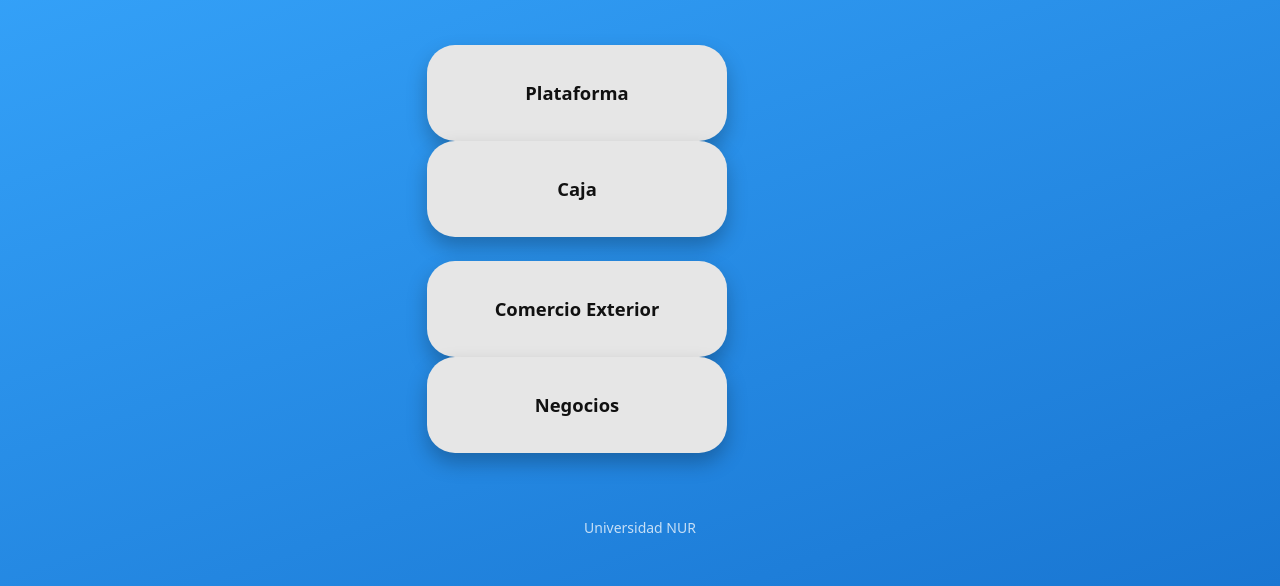
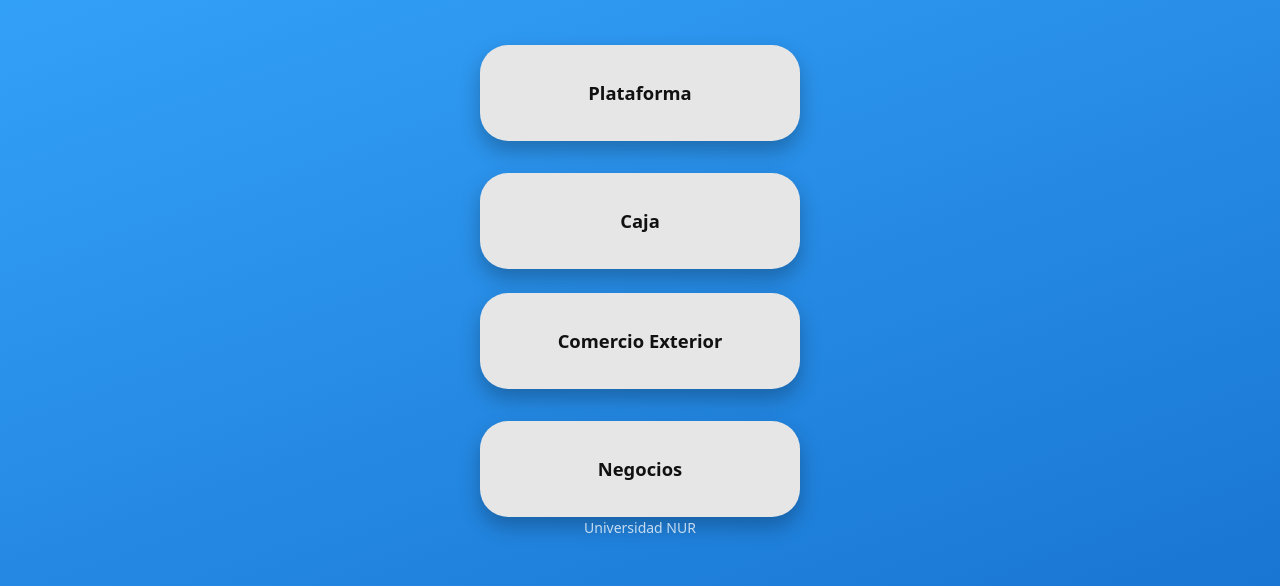
Before and after one commit to Alienbooy/BancoNur, a website: page index.html in a window 1280 px wide. Shown: the part 214-800 px from the top of the page. Drawn offline with nearby package versions, Linux system fonts and the light colour scheme.

Commit message:
arreglo del css

```diff
--- a/css/styles.css
+++ b/css/styles.css
@@ -2,137 +2,116 @@
    BANCO NUR – Diseño Moderno 2x2 (Optimizado para iPad)
    ============================================================ */
 
-/* ---------- Variables de color y sombras ---------- */
-:root {
-  --bn-bg1: #39A9FF;     /* azul banco brillante */
-  --bn-bg2: #1976d2;     /* azul profundo */
-  --bn-shadow: 0 10px 20px rgba(0, 0, 0, 0.25);
-  --bn-shadow-lg: 0 20px 40px rgba(0, 0, 0, 0.25);
+/* ---------- Variables ---------- */
+:root{
+  --bn-bg1:#39A9FF;
+  --bn-bg2:#1976d2;
+  --bn-shadow:0 10px 20px rgba(0,0,0,.25);
+  --bn-shadow-lg:0 20px 40px rgba(0,0,0,.25);
 }
 
-/* ---------- Base general ---------- */
-html, body {
-  height: 100%;
-  margin: 0;
-  padding: 0;
+/* ---------- Base ---------- */
+html,body{height:100%;margin:0;padding:0;}
+/* iOS: evita auto-zoom/auto-resize de texto */
+html{-webkit-text-size-adjust:100%;text-size-adjust:100%;}
+
+body{
+  background:linear-gradient(160deg,var(--bn-bg1),var(--bn-bg2));
+  font-family:system-ui,-apple-system,"Segoe UI",Roboto,"Helvetica Neue",Arial,sans-serif;
+  color:#fff;
 }
 
-body {
-  background: linear-gradient(160deg, var(--bn-bg1), var(--bn-bg2));
-  font-family: system-ui, -apple-system, "Segoe UI", Roboto, "Helvetica Neue", Arial, sans-serif;
-  color: #fff;
+/* ---------- Marca ---------- */
+.brand{display:flex;flex-direction:column;align-items:center;gap:.25rem;}
+.brand img{max-height:72px;filter:drop-shadow(0 4px 8px rgba(0,0,0,.25));}
+.brand-title{
+  font-weight:800; letter-spacing:.06em;
+  text-shadow:0 4px 18px rgba(0,0,0,.25);
+  font-size:clamp(2rem,2.8rem + 0.5vw,3rem);
 }
 
-/* ---------- Encabezado ---------- */
-.brand {
-  display: flex;
-  flex-direction: column;
-  align-items: center;
-  gap: .25rem;
-}
-.brand img {
-  max-height: 72px;
-  filter: drop-shadow(0 4px 8px rgba(0,0,0,.25));
-}
-.brand-title {
-  font-weight: 800;
-  letter-spacing: .06em;
-  text-shadow: 0 4px 18px rgba(0, 0, 0, .25);
-  font-size: clamp(2rem, 2.8rem + 0.5vw, 3rem);
-}
-
-.text-white{
-    padding: 0;
-}
-
-p {
-    margin: 0;
-    margin-bottom: 0;
-}
+/* Limpieza de <p> sueltos */
+p{margin:0 0 0 0;}
 
 /* ---------- Contenedor principal ---------- */
-.shell {
-  max-width: 900px;
-  width: 100%;
+.shell{max-width:900px;width:100%;}
+
+/* ---------- Botones píldora ---------- */
+.btn-pill{
+  border:none !important;
+  border-radius:28px !important;
+  padding:16px 24px !important;
+  font-size:1.15rem !important;
+  font-weight:800 !important;
+  transition:transform .18s ease, box-shadow .18s ease, filter .18s ease;
+  text-align:center; white-space:normal;
 }
+.btn-light-pill{background:#e6e6e6 !important;color:#111 !important;box-shadow:var(--bn-shadow) !important;}
+.btn-light-pill:hover{filter:brightness(1.05);transform:translateY(-3px);box-shadow:var(--bn-shadow-lg) !important;}
+.btn-light-pill:active{transform:translateY(0) scale(.98);}
 
-/* ---------- Píldoras ---------- */
-.btn-pill {
-  border: none !important;
-  border-radius: 28px !important;
-  padding: 16px 24px !important;
-  font-size: 1.15rem !important;
-  font-weight: 800 !important;
-  transition: transform .18s ease, box-shadow .18s ease, filter .18s ease;
-  text-align: center;
-  white-space: normal;
-}
-.btn-light-pill {
-  background: #e6e6e6 !important;
-  color: #111 !important;
-  box-shadow: var(--bn-shadow) !important;
-}
-.btn-light-pill:hover {
-  filter: brightness(1.05);
-  transform: translateY(-3px);
-  box-shadow: var(--bn-shadow-lg) !important;
-}
-.btn-light-pill:active { transform: translateY(0) scale(0.98); }
-
-/* Tamaño uniforme (≈284×100 en iPad) */
-.pill-size {
-  width: clamp(260px, 42vw, 300px);
-  min-height: 96px;
-  display: inline-flex;
-  align-items: center;
-  justify-content: center;
-  line-height: 1.2;
-  text-align: center;
+/* Tamaño visual uniforme */
+.pill-size{
+  width:clamp(260px,42vw,300px);
+  min-height:96px;
+  display:inline-flex; align-items:center; justify-content:center;
+  line-height:1.2; text-align:center;
 }
 
 /* ---------- Footer ---------- */
-.site-footer { color: rgba(255, 255, 255, .75); }
+.site-footer{color:rgba(255,255,255,.75);}
 
 /* ============================================================
    Distribución 2×2 (dos a la izquierda, dos a la derecha)
    ============================================================ */
 
-/* Pilas izquierda/derecha con separación vertical */
-.left-stack, .right-stack { gap: 2.2rem; }
+/* Pilas izquierda/derecha SIEMPRE en columna */
+.left-stack,.right-stack{
+  display:flex; flex-direction:column;
+  align-items:center;               /* centrado visual */
+  gap:2rem;
+}
 
-/* Desde iPad (>=768px): dos columnas.
-   Izquierda alineada a la derecha y derecha a la izquierda
-   para abrir espacio central, como en tu mock. */
-@media (min-width: 768px){
-  .row.shell {
-    display: flex;
-    justify-content: center;
-    align-items: flex-start;
-    column-gap: 3.5rem;   /* espacio entre columnas */
+/* Mantener separación entre columnas */
+@media (min-width:768px){
+  .row.shell{
+    display:flex; justify-content:center; align-items:flex-start;
+    column-gap:3.5rem;
   }
-  .left-stack  { align-items: flex-end; }
-  .right-stack { align-items: flex-start; }
-  .pill-size   { width: 300px; min-height: 96px; }
+}
+
+/* Unificar comportamiento de <a> y <button> en iOS */
+.btn.btn-pill.pill-size{
+  display:inline-flex; align-items:center; justify-content:center;
+  -webkit-appearance:none; appearance:none;
+  white-space:normal; word-break:keep-all; line-height:1.2;
+}
+
+/* iPad portrait/landscape: ancho estable */
+@media (min-width:768px){
+  .pill-size{ width:300px !important; min-height:96px; }
+}
+@media (orientation:landscape) and (min-width:768px){
+  .pill-size{ width:320px !important; }
 }
 
 /* Ajustes en iPad y medianas */
-@media (max-width: 1024px) {
-  .shell { max-width: 820px; }
-  .brand img { max-height: 60px; }
-  .brand-title { font-size: 2.3rem; }
-  .pill-size { width: clamp(240px, 44vw, 300px); min-height: 90px; }
+@media (max-width:1024px){
+  .shell{max-width:820px;}
+  .brand img{max-height:60px;}
+  .brand-title{font-size:2.3rem;}
+  .pill-size{min-height:90px;}
 }
 
 /* iPad mini */
-@media (max-width: 834px) {
-  .shell { max-width: 720px; }
-  .brand-title { font-size: 2rem; }
+@media (max-width:834px){
+  .shell{max-width:720px;}
+  .brand-title{font-size:2rem;}
 }
 
-/* Móviles chicos: todo apilado al centro y ancho completo */
-@media (max-width: 767.98px){
-  .row.shell { flex-direction: column; align-items: center; }
-  .left-stack, .right-stack { align-items: center; }
-  .pill-size { width: 100%; min-height: 84px; }
-  .brand-title { font-size: 1.8rem; }
+/* Móviles chicos: apilar ancho completo */
+@media (max-width:767.98px){
+  .row.shell{flex-direction:column; align-items:center;}
+  .pill-size{width:100% !important; min-height:84px;}
+  .brand-title{font-size:1.8rem;}
 }
```
